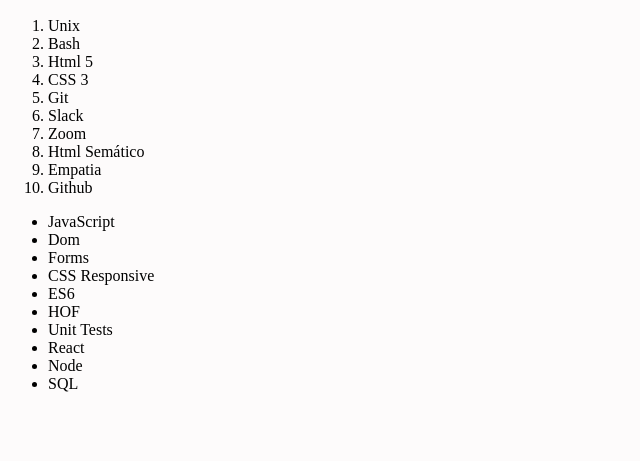
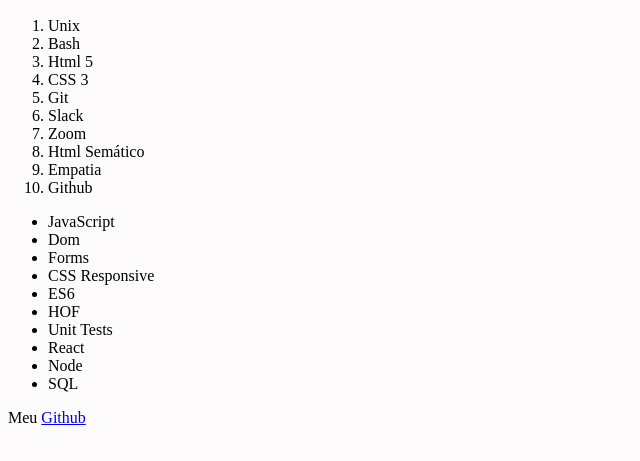
Before and after one commit to Jonas-Paiva/Project-Lessons-Learned, a website: page index.html in a window 1280 px wide. Shown: the part 111-572 px from the top of the page, without its empty margins (0-640 px from the left). Drawn offline with Linux system fonts and the light colour scheme.

Commit message:
Sétimo requisito

```diff
--- a/index.html
+++ b/index.html
@@ -41,6 +41,7 @@
         </ul>
     </article>
     <footer id="rodape">
+        <p>Meu <a target="_blank" href="https://github.com/Jonas-Paiva">Github</a></p>
 
     </footer>
 
```
